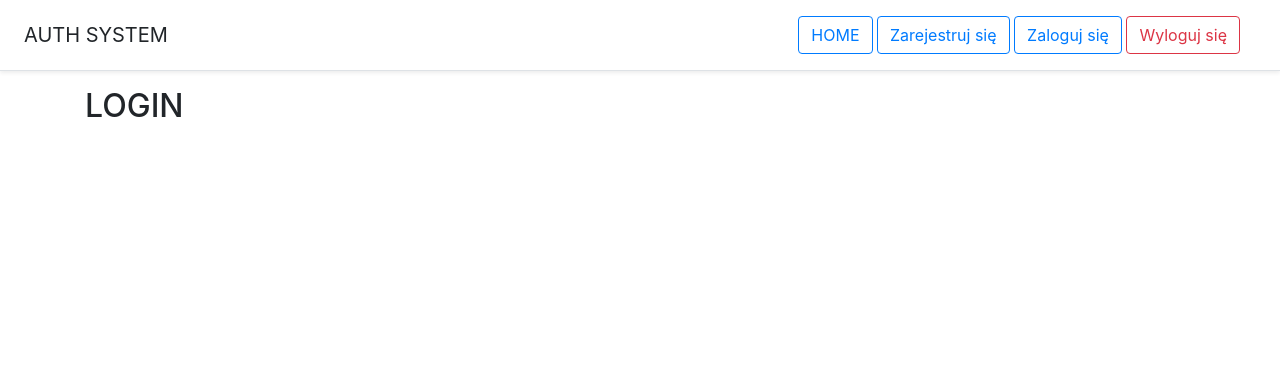
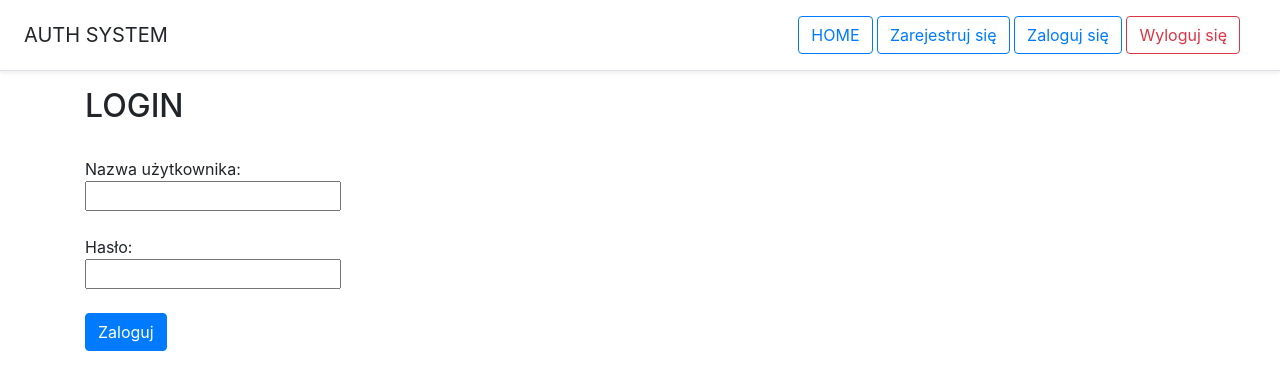
Before and after one commit to Gwyn4744/dj3_01_AuthSystem, a Django app: page /login in a window 1280 px wide. Shown: the top 390 px of the page. Run offline with Django 3.2, Linux system fonts and the light colour scheme; some libraries are stand-ins or nearby versions.

Commit message:
Created the login logic v0.0.5

```diff
--- a/auth_system/templates/auth_system/login.html
+++ b/auth_system/templates/auth_system/login.html
@@ -2,6 +2,22 @@
 
 {% block content %}
   <div class="container">
-    <h2>LOGIN</h2>
+    <h2>LOGIN</h2><br>
+
+    {% if error %}
+      <div class="alert alert-danger">
+        {{ error }}<br>
+      </div>
+    {% endif %}
+
+    <form method="POST">
+      {% csrf_token %}
+      Nazwa użytkownika:<br>
+      <input type="text" name="username"><br><br>
+      Hasło:<br>
+      <input type="password" name="password"><br><br>
+
+      <input class="btn btn-primary" type="submit" value="Zaloguj">
+    </form>
   </div>
 {% endblock %}
--- a/auth_system/views.py
+++ b/auth_system/views.py
@@ -42,7 +42,17 @@ def signup_page(request):
         return render(request, 'auth_system/signup.html', context)
 
 def login_page(request):
-    return render(request, 'auth_system/login.html')
+    context = {}
+    if request.method == 'POST':
+        user = auth.authenticate(username=request.POST['username'] ,password=request.POST['password'])
+        if user is not None:
+            auth.login(request, user)
+            return redirect('home')
+        else:
+            context['error'] = 'Podane hasło lub login są błędne! Podaj poprawne dane.'
+            return render(request, 'auth_system/login.html', context)
+    else:
+        return render(request, 'auth_system/login.html')
 
 def logout_page(request):
     return render(request, 'auth_system/logout.html')
```
Also changed, not shown: db.sqlite3.
